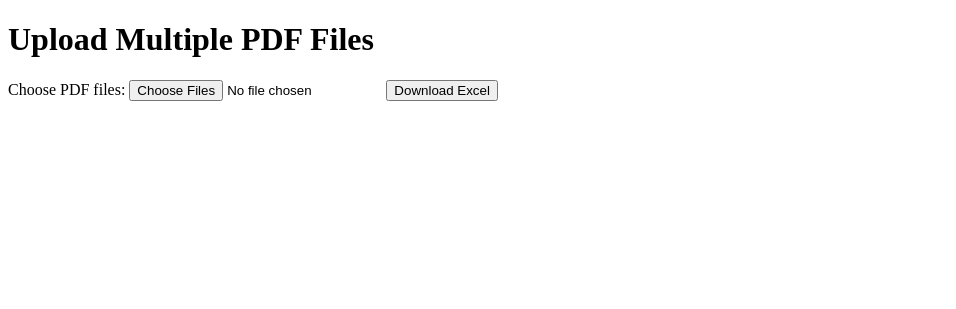
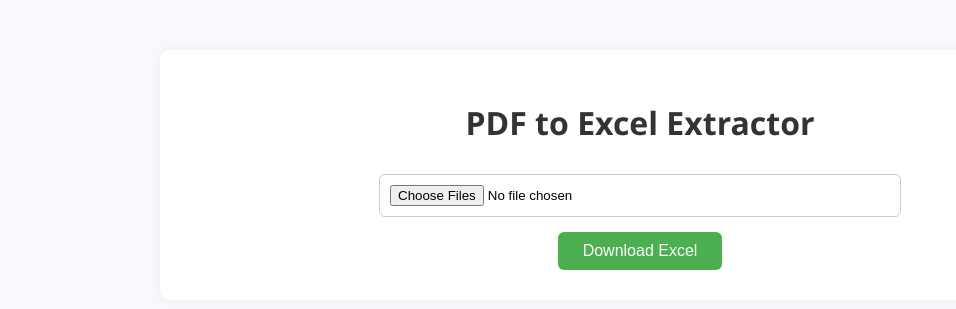
Before and after one commit to pdyrahul/pdf-excelconvertor, a Flask app: page / in a window 1280 px wide. Shown: the top 309 px of the page, without its empty margins (0-956 px from the left). Run offline with Flask 2, Linux system fonts and the light colour scheme.

Commit message:
2nd commit

```diff
--- a/templates/index.html
+++ b/templates/index.html
@@ -3,37 +3,128 @@
 <head>
     <meta charset="UTF-8">
     <meta name="viewport" content="width=device-width, initial-scale=1.0">
-    <title>Upload PDF</title>
+    <title>PDF to Excel Extractor</title>
+    <style>
+        body {
+            font-family: 'Segoe UI', Tahoma, Geneva, Verdana, sans-serif;
+            background: #f7f9fc;
+            margin: 0;
+            padding: 0;
+        }
+
+        .container {
+            max-width: 900px;
+            margin: 50px auto;
+            padding: 30px;
+            background: white;
+            border-radius: 10px;
+            box-shadow: 0 0 15px rgba(0, 0, 0, 0.05);
+        }
+
+        h1 {
+            text-align: center;
+            color: #333;
+        }
+
+        form {
+            display: flex;
+            flex-direction: column;
+            align-items: center;
+            margin-top: 30px;
+            gap: 15px;
+        }
+
+        input[type="file"] {
+            padding: 10px;
+            border: 1px solid #ccc;
+            border-radius: 6px;
+            width: 100%;
+            max-width: 500px;
+        }
+
+        button {
+            background-color: #4CAF50;
+            color: white;
+            padding: 10px 25px;
+            border: none;
+            border-radius: 6px;
+            cursor: pointer;
+            font-size: 16px;
+            transition: background-color 0.3s;
+        }
+
+        button:hover {
+            background-color: #45a049;
+        }
+
+        table {
+            width: 100%;
+            margin-top: 30px;
+            border-collapse: collapse;
+            font-size: 14px;
+        }
+
+        table th, table td {
+            padding: 12px 8px;
+            border: 1px solid #ddd;
+            text-align: left;
+        }
+
+        table th {
+            background-color: #f0f0f0;
+            color: #333;
+        }
+
+        table tbody tr:nth-child(even) {
+            background-color: #f9f9f9;
+        }
+
+        table tbody tr:hover {
+            background-color: #f1f1f1;
+        }
+
+        @media screen and (max-width: 768px) {
+            .container {
+                margin: 20px;
+                padding: 20px;
+            }
+
+            table th, table td {
+                font-size: 12px;
+                padding: 8px;
+            }
+        }
+    </style>
 </head>
 <body>
-    <h1>Upload Multiple PDF Files</h1>
+    <div class="container">
+        <h1>PDF to Excel Extractor</h1>
 
-    <form action="/" method="POST" enctype="multipart/form-data">
-        <label for="file">Choose PDF files:</label>
-        <input type="file" name="file" accept=".pdf" multiple>
-        <button type="submit">Download Excel</button>
-    </form>
+        <form action="/" method="POST" enctype="multipart/form-data">
+            <input type="file" name="file" accept=".pdf" multiple required>
+            <button type="submit">Download Excel</button>
+        </form>
 
-    {% if data %}
-        <h2>Extracted Data:</h2>
-        <table border="1">
+        {% if data %}
+        <h2 style="margin-top: 40px;">Extracted Data</h2>
+        <table>
             <thead>
                 <tr>
                     <th>Firm Name</th>
                     <th>Address</th>
                     <th>IEC</th>
-                    <th>Shipping Bill / Invoice No.</th>
-                    <th>Shipping Bill / Invoice Date</th>
-                    <th>Shipping Bill Port</th>
+                    <th>Invoice No.</th>
+                    <th>Invoice Date</th>
+                    <th>Port</th>
                     <th>Bank Name</th>
-                    <th>Bill ID No.</th>
-                    <th>Bank Realisation Certificate No.</th>
+                    <th>Bill ID</th>
+                    <th>BRC No.</th>
                     <th>BRC Date</th>
-                    <th>Date of Realisation</th>
-                    <th>Realised Value</th>
+                    <th>Realisation Date</th>
+                    <th>Value</th>
                     <th>Currency</th>
-                    <th>Print Date & Time</th>
-                    <th>eBRC Generated By</th>
+                    <th>Print Time</th>
+                    <th>eBRC By</th>
                 </tr>
             </thead>
             <tbody>
@@ -58,6 +149,7 @@
                 {% endfor %}
             </tbody>
         </table>
-    {% endif %}
+        {% endif %}
+    </div>
 </body>
 </html>
```
